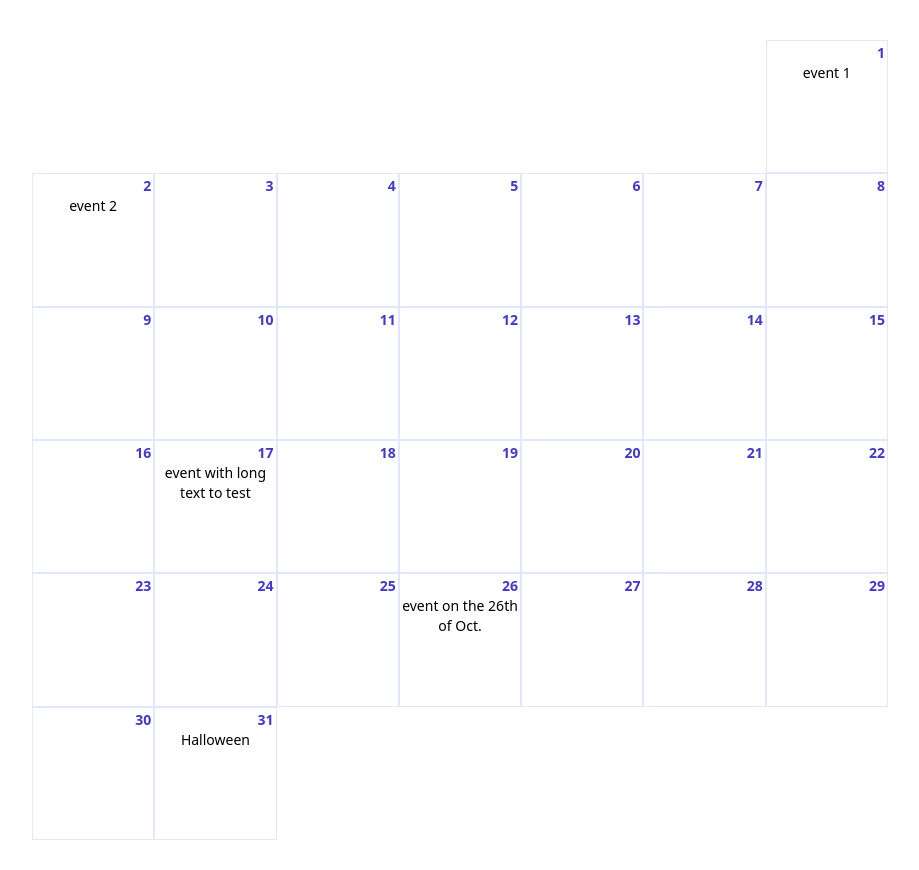
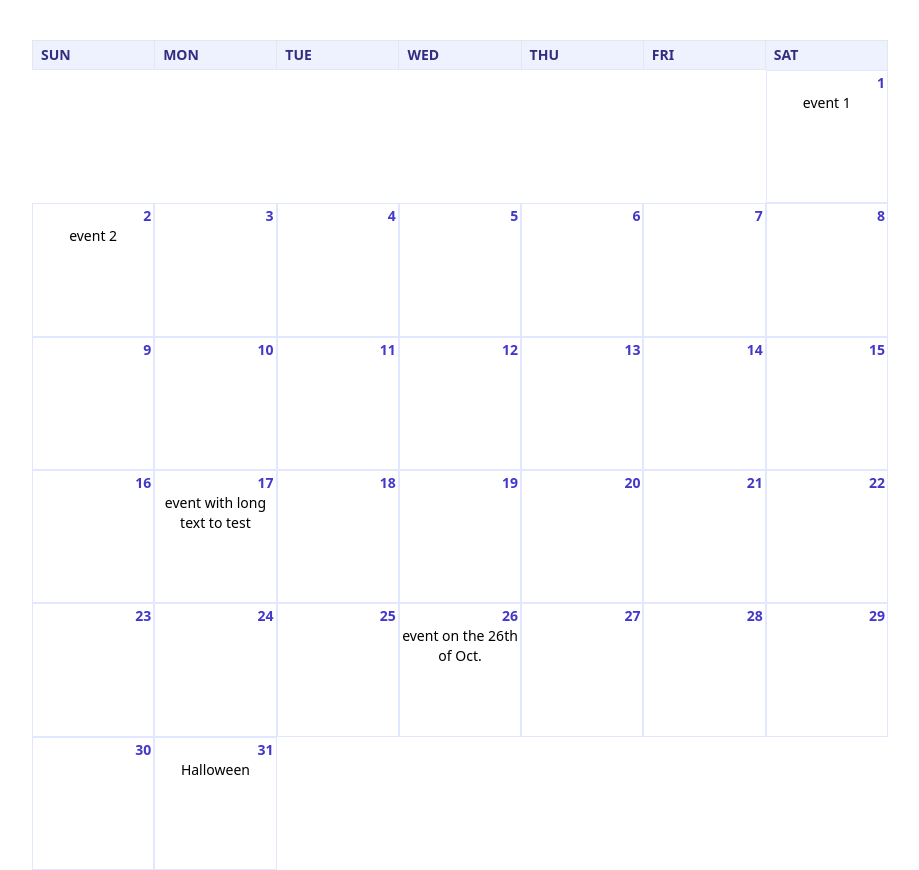
Before and after one commit to Fbasham/next-calendar, a Next.js app: page / in a window 1280 px wide. Shown: the whole page, without its empty margins (180-1099 px from the left). Before the commit the page ends 840 px from the top, so only its background shows below. Built offline with nearby package versions, Linux system fonts and the light colour scheme.

Commit message:
add months to calendar

```diff
--- a/components/Calendar.js
+++ b/components/Calendar.js
@@ -4,6 +4,16 @@ function Calendar({ events }) {
   events = JSON.parse(events);
   let dateArr = dateToMonthArray(new Date());
   return (
+    <>
+      <div className="grid grid-cols-7 border-t border-l font-bold text-sm text-indigo-900 bg-indigo-50">
+        <div className="py-1 pl-2 border-r border-b">SUN</div>
+        <div className="py-1 pl-2 border-r border-b">MON</div>
+        <div className="py-1 pl-2 border-r border-b">TUE</div>
+        <div className="py-1 pl-2 border-r border-b">WED</div>
+        <div className="py-1 pl-2 border-r border-b">THU</div>
+        <div className="py-1 pl-2 border-r border-b">FRI</div>
+        <div className="py-1 pl-2 border-r">SAT</div>
+      </div>
       <div className="grid grid-cols-7 h-screen text-sm">
         {dateArr.map((day, i) => (
           <div
@@ -20,14 +30,16 @@ function Calendar({ events }) {
             {day && (
               <div className="grow basis-1 max-h-10 text-center overflow-hidden">
                 {
-                events.find((e) => new Date(e.date).getTime() === day.getTime())
-                  ?.event
+                  events.find(
+                    (e) => new Date(e.date).getTime() === day.getTime()
+                  )?.event
                 }
               </div>
             )}
           </div>
         ))}
       </div>
+    </>
   );
 }
 
```
Lines whose indentation alone changed are shown as unchanged.
